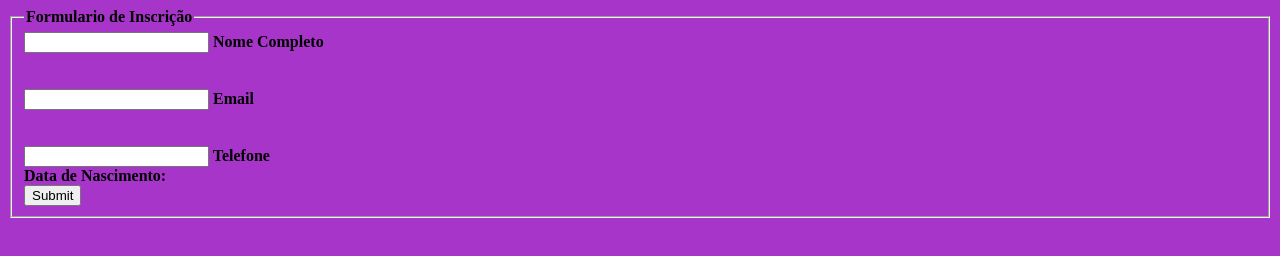
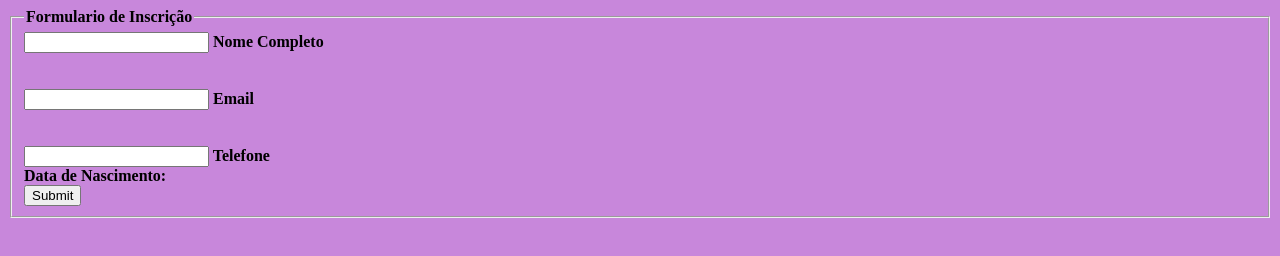
Before and after one commit to techkah/PROJETO.github.io, a plain HTML site: page PROJETO.github.io-main/templades/formulario.html in a window 1280 px wide. Drawn offline with Linux system fonts and the light colour scheme.

Commit message:
mudança de cor

```diff
--- a/PROJETO.github.io-main/static/formulario.css
+++ b/PROJETO.github.io-main/static/formulario.css
@@ -1,4 +1,4 @@
 html, body {
 
-    background-color: rgb(168, 53, 202)
+    background-color: rgb(200, 135, 219)
 }
```
